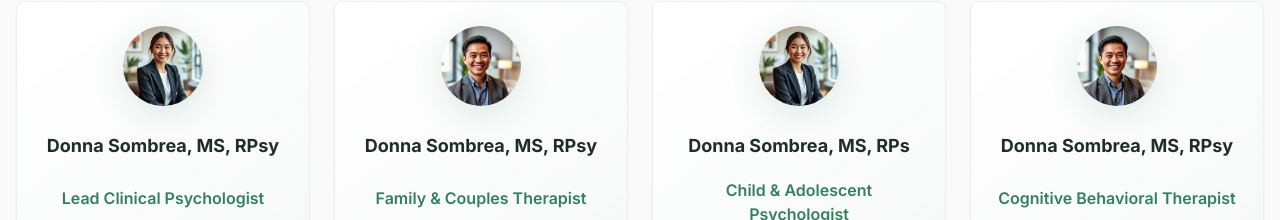
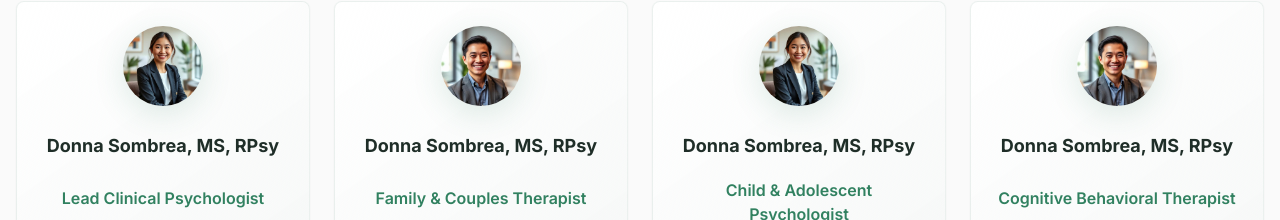
Before and after one commit to lebiiii/psychaveph-wellness-hub, a React (Vite) app: page / in a window 1280 px wide. Shown: the part 2820-3040 px from the top of the page. Built offline with nearby package versions, Linux system fonts and the light colour scheme.

Commit message:
Update team member name
Updated the name of a team member in the About section to "Donna Sombrea, MS, RPsy".
-edited src/components/About.tsx

```diff
--- a/src/components/About.tsx
+++ b/src/components/About.tsx
@@ -22,7 +22,7 @@ const About = () => {
       experience: "6+ Years Experience"
     },
     {
-      name: "Donna Sombrea, MS, RPs",
+      name: "Donna Sombrea, MS, RPsy",
       role: "Child & Adolescent Psychologist",
       image: psychologist1,
       specialization: "Child Development, Behavioral Issues",
```
